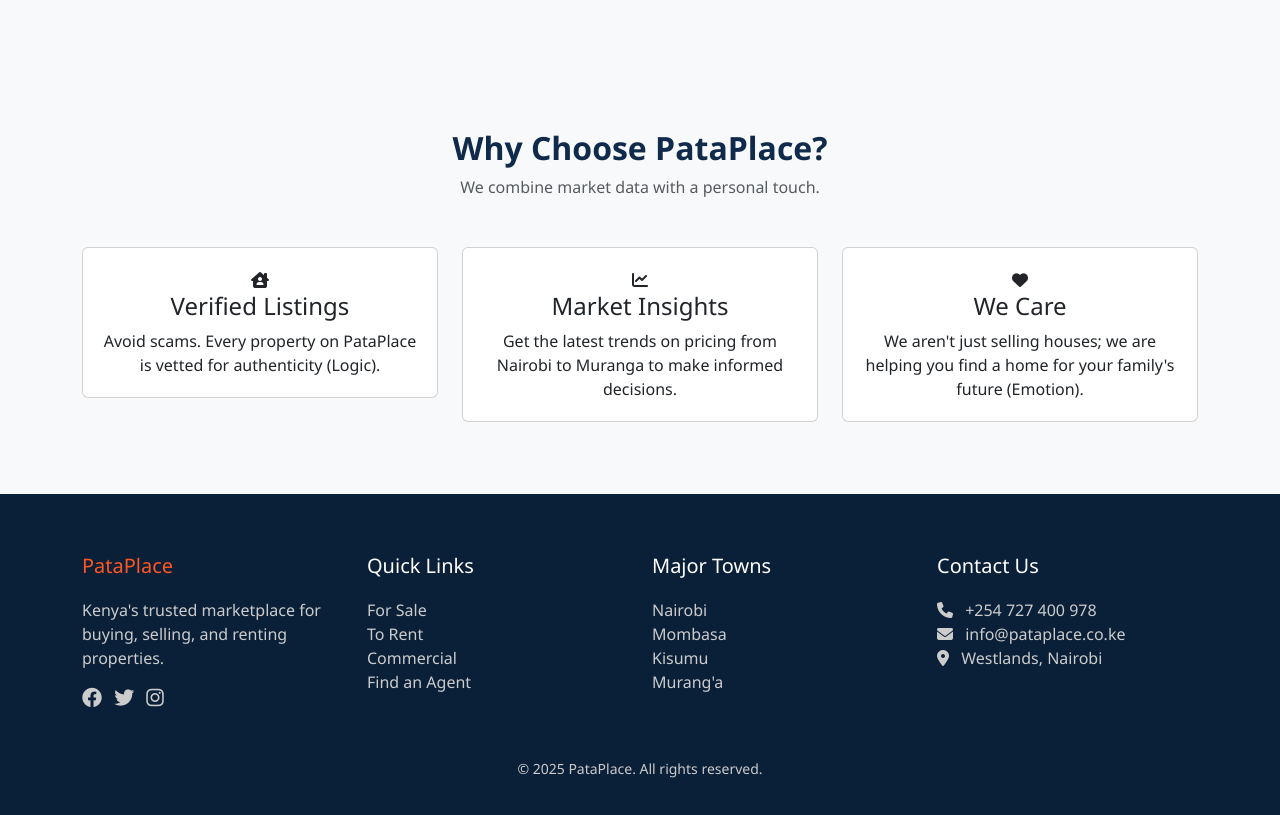
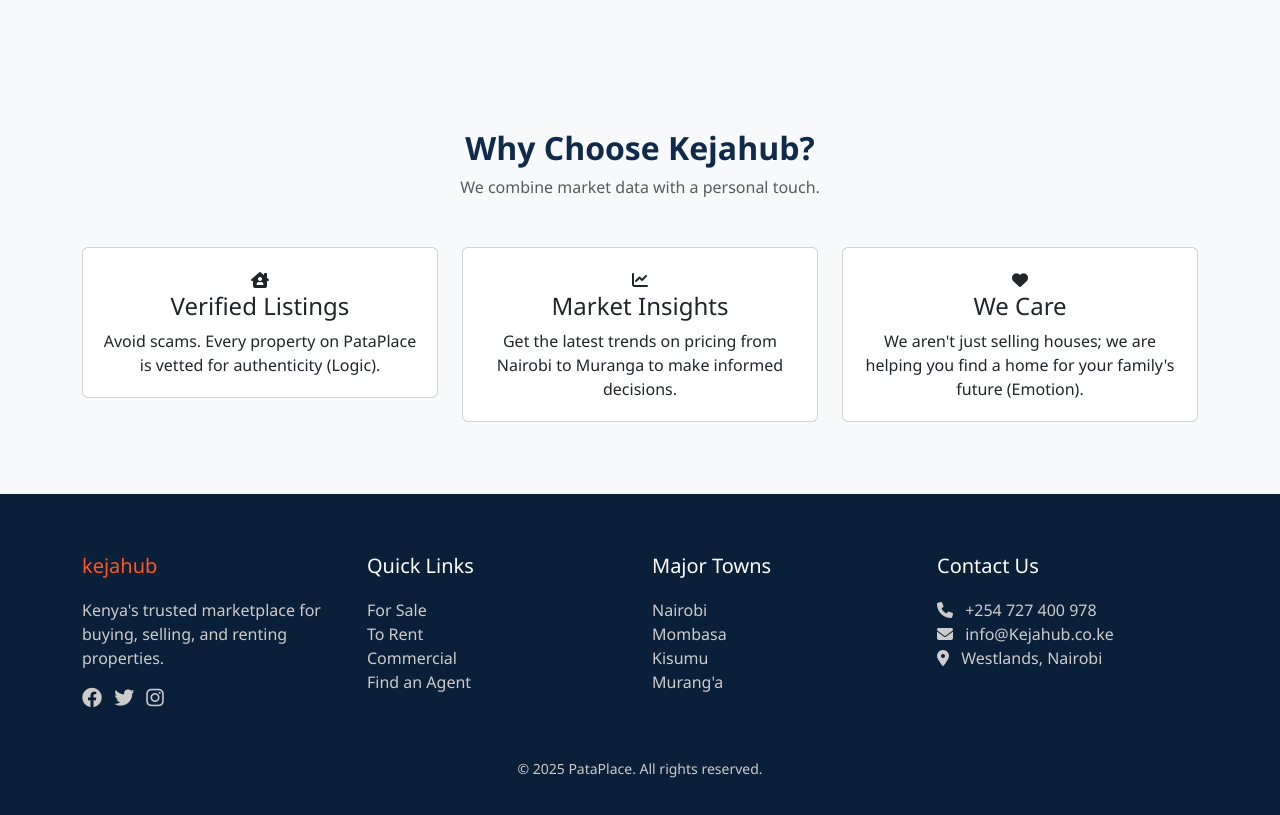
Before and after one commit to Kabaridi80/pataplace, a plain HTML site: page index.html in a window 1280 px wide. Shown: the part 1266-2081 px from the top of the page. Drawn offline with nearby package versions, Linux system fonts and the light colour scheme.

Commit message:
Update index.html
update.

```diff
--- a/index.html
+++ b/index.html
@@ -3,7 +3,7 @@
 <head>
     <meta charset="UTF-8">
     <meta name="viewport" content="width=device-width, initial-scale=1.0">
-    <title>PataPlace | Find Your Dream Property in Kenya</title>
+    <title>Kejahub | Find Your Dream Property in Kenya</title>
 
     <!-- Bootstrap 5 CSS -->
     <link href="https://cdn.jsdelivr.net/npm/bootstrap@5.3.0/dist/css/bootstrap.min.css" rel="stylesheet">
@@ -17,7 +17,7 @@
     <!-- Navigation Bar -->
     <nav class="navbar navbar-expand-lg sticky-top">
         <div class="container">
-            <a class="navbar-brand" href="index.html">Pata<span>Place</span></a>
+            <a class="navbar-brand" href="index.html">Keja<span>hub</span></a>
             <button class="navbar-toggler" type="button" data-bs-toggle="collapse" data-bs-target="#navbarNav">
                 <span class="navbar-toggler-icon" style="background-color: white; border-radius: 3px;"></span>
             </button>
@@ -191,8 +191,6 @@
   </div>
 </div>
 
-
-
                     </div>
                 </div>
             </div>
@@ -203,7 +201,7 @@
     <section class="py-5">
         <div class="container">
             <div class="text-center mb-5">
-                <h2 style="color: var(--primary-blue); font-weight: 700;">Why Choose PataPlace?</h2>
+                <h2 style="color: var(--primary-blue); font-weight: 700;">Why Choose Kejahub?</h2>
                 <p class="text-muted">We combine market data with a personal touch.</p>
             </div>
             <div class="row">
@@ -247,7 +245,7 @@
         <div class="container">
             <div class="row">
                 <div class="col-md-3">
-                    <h5 style="color: var(--action-orange);">PataPlace</h5>
+                    <h5 style="color: var(--action-orange);">kejahub</h5>
                     <p>Kenya's trusted marketplace for buying, selling, and renting properties.</p>
                     <div>
                         <a href="#" class="me-2"><i class="fab fa-facebook fa-lg"></i></a>
@@ -277,7 +275,7 @@
                     <h5>Contact Us</h5>
                     <ul class="list-unstyled">
                         <li><i class="fas fa-phone me-2"></i> +254 727 400 978</li>
-                        <li><i class="fas fa-envelope me-2"></i> info@pataplace.co.ke</li>
+                        <li><i class="fas fa-envelope me-2"></i> info@Kejahub.co.ke</li>
                         <li><i class="fas fa-map-marker-alt me-2"></i> Westlands, Nairobi</li>
                     </ul>
                 </div>
```
